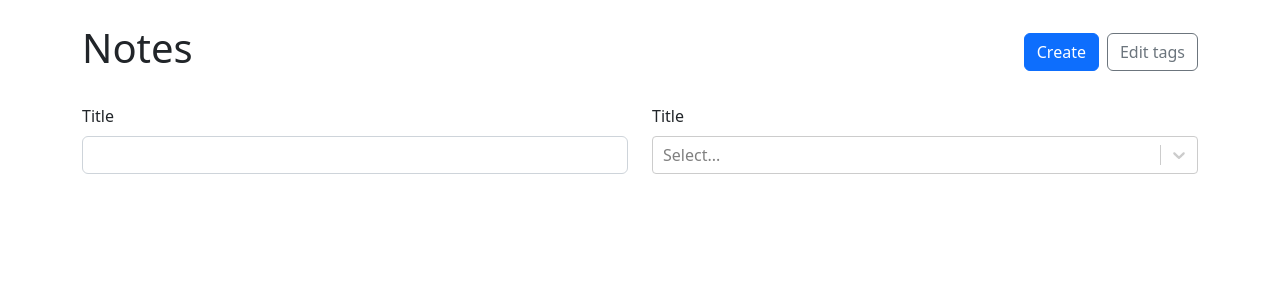
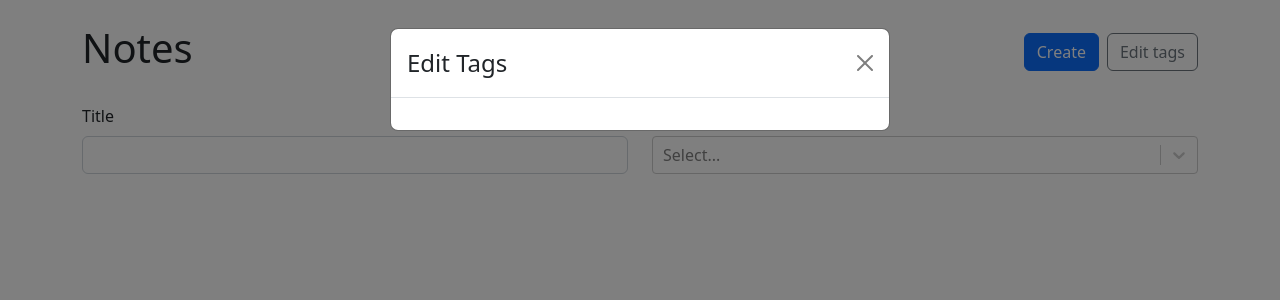
Before and after one commit to konradzieba/.MD_Support-Notes-React-TS, a React (Vite) app: page / in a window 1280 px wide. Both pictures are taken after a click on the button "Edit tags". Shown: the top 300 px of the page. Built offline with nearby package versions, Linux system fonts and the light colour scheme.

Commit message:
add modal with delete and update tag actions

```diff
--- a/src/App.tsx
+++ b/src/App.tsx
@@ -65,6 +65,27 @@
 		setTags((prevTags) => [...prevTags, tag]);
 	};
 
+	const updateTag = (id: string, label: string) => {
+		setTags((prevTags) => {
+			return prevTags.map((tag) => {
+				if (tag.id === id) {
+					return {
+						...tag,
+						label,
+					};
+				} else {
+					return tag;
+				}
+			});
+		});
+	};
+
+	const deleteTag = (id: string) => {
+		setTags((prevTags) => {
+			return prevTags.filter((tag) => tag.id !== id);
+		});
+	};
+
 	const onUpdateNote = (id: string, { tags, ...data }: NoteData) => {
 		setNotes((prevNotes) => {
 			return prevNotes.map((note) => {
@@ -92,7 +113,14 @@
 			<Routes>
 				<Route
 					path='/'
-					element={<NoteList notes={notesWithTags} availableTags={tags} />}
+					element={
+						<NoteList
+							notes={notesWithTags}
+							availableTags={tags}
+              onDeleteTag={deleteTag}
+              onUpdateTag={updateTag}
+						/>
+					}
 				/>
 				<Route
 					path='/new'
--- a/src/NoteList.tsx
+++ b/src/NoteList.tsx
@@ -1,4 +1,13 @@
-import { Badge, Button, Card, Col, Form, Row, Stack } from 'react-bootstrap';
+import {
+	Badge,
+	Button,
+	Card,
+	Col,
+	Form,
+	Modal,
+	Row,
+	Stack,
+} from 'react-bootstrap';
 import { Link } from 'react-router-dom';
 import ReactSelect from 'react-select';
 import { Note, Tag } from './App';
@@ -14,11 +23,28 @@
 type NoteListProps = {
 	availableTags: Tag[];
 	notes: Note[];
+	onUpdateTag: (id: string, label: string) => void;
+	onDeleteTag: (id: string) => void;
 };
 
-export const NoteList = ({ availableTags, notes }: NoteListProps) => {
+type EditTagsModalProps = {
+	show: boolean;
+	availableTags: Tag[];
+	handleClose: () => void;
+	onUpdateTag: (id: string, label: string) => void;
+	onDeleteTag: (id: string) => void;
+};
+
+export const NoteList = ({
+	availableTags,
+	notes,
+	onDeleteTag,
+	onUpdateTag,
+}: NoteListProps) => {
 	const [selectedTags, setSelectedTags] = useState<Tag[]>([]);
 	const [title, setTitle] = useState<string>('');
+
+	const [editTagsModalIsOpened, setEditTagsModalIsOpened] = useState(false);
 
 	const filteredNotes = useMemo(() => {
 		return notes.filter((note) => {
@@ -44,7 +70,12 @@
 						<Link to='/new'>
 							<Button variant='primary'>Create</Button>
 						</Link>
-						<Button variant='outline-secondary'>Edit tags</Button>
+						<Button
+							variant='outline-secondary'
+							onClick={() => setEditTagsModalIsOpened(true)}
+						>
+							Edit tags
+						</Button>
 					</Stack>
 				</Col>
 			</Row>
@@ -92,6 +123,13 @@
 					);
 				})}
 			</Row>
+			<EditTagsModal
+				show={editTagsModalIsOpened}
+				handleClose={() => setEditTagsModalIsOpened(false)}
+				availableTags={availableTags}
+				onDeleteTag={onDeleteTag}
+				onUpdateTag={onUpdateTag}
+			/>
 		</>
 	);
 };
@@ -127,3 +165,44 @@
 		</Card>
 	);
 };
+
+const EditTagsModal = ({
+	availableTags,
+	show,
+	handleClose,
+	onDeleteTag,
+	onUpdateTag,
+}: EditTagsModalProps) => {
+	return (
+		<Modal show={show} onHide={handleClose}>
+			<Modal.Header closeButton>
+				<Modal.Title>Edit Tags</Modal.Title>
+			</Modal.Header>
+			<Modal.Body>
+				<Form>
+					<Stack gap={2}>
+						{availableTags.map((tag) => (
+							<Row key={tag.id}>
+								<Col>
+									<Form.Control
+										type='text'
+										value={tag.label}
+										onChange={(e) => onUpdateTag(tag.id, e.target.value)}
+									/>
+								</Col>
+								<Col xs='auto'>
+									<Button
+										onClick={() => onDeleteTag(tag.id)}
+										variant='outline-danger'
+									>
+										&times;
+									</Button>
+								</Col>
+							</Row>
+						))}
+					</Stack>
+				</Form>
+			</Modal.Body>
+		</Modal>
+	);
+};
```
